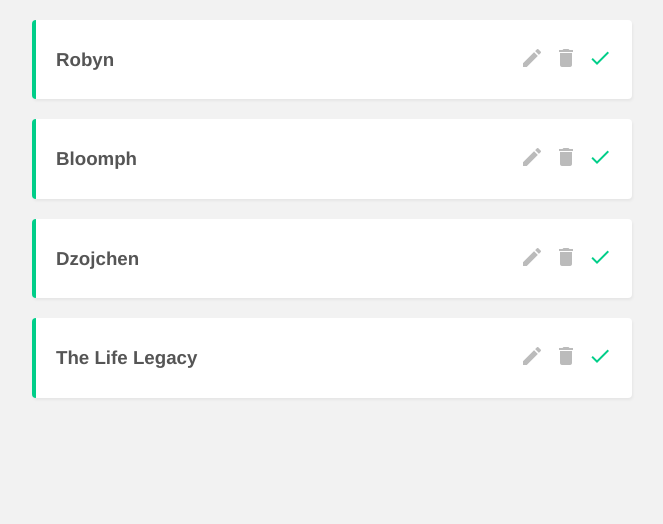
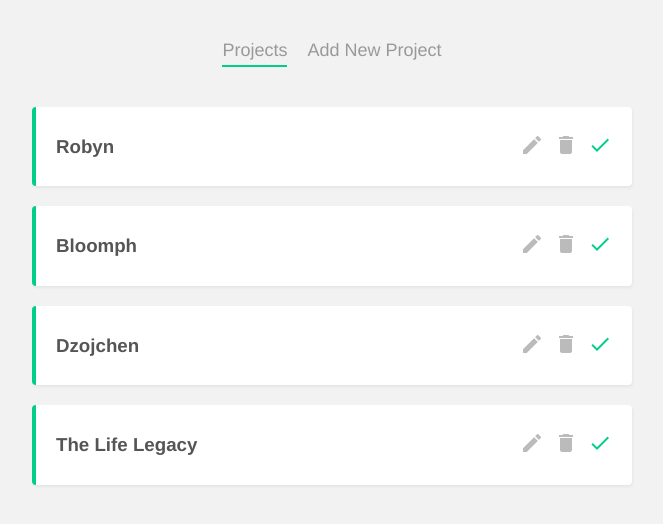
Before and after one commit to soehtut/project-planner-the-net-ninja, a Vue app: page / in a window 1280 px wide. Shown: the top 524 px of the page, without its empty margins (308-971 px from the left). Built offline with nearby package versions, Linux system fonts and the light colour scheme; data requests are answered from the project's data file.

Commit message:
Navbar Component

```diff
--- a/src/App.vue
+++ b/src/App.vue
@@ -1,6 +1,18 @@
 <template>
+  <Navbar />
   <router-view/>
 </template>
+
+<script>
+import Navbar from './components/Navbar.vue'
+
+export default {
+  components: {
+    Navbar
+  }
+}
+</script>
+
 
 <style>
 body {
--- /dev/null
+++ b/src/components/Navbar.vue
@@ -0,0 +1,24 @@
+<template>
+    <nav class="main-nav">
+        <router-link :to="{name: 'Home'}">Projects</router-link>
+        <router-link :to="{name: 'AddProject'}">Add New Project</router-link>
+    </nav>
+</template>
+
+<style>
+  .main-nav {
+    text-align: center;
+    margin: 40px auto;
+  }
+  .main-nav a{
+    display: inline-block;
+    text-decoration: none;
+    margin: 0 10px;
+    color: #999;
+    font-size: 18px;
+  }
+  a.router-link-active {
+    border-bottom: 2px solid #00ce89;
+    padding-bottom: 4px;
+  }
+</style>
```
